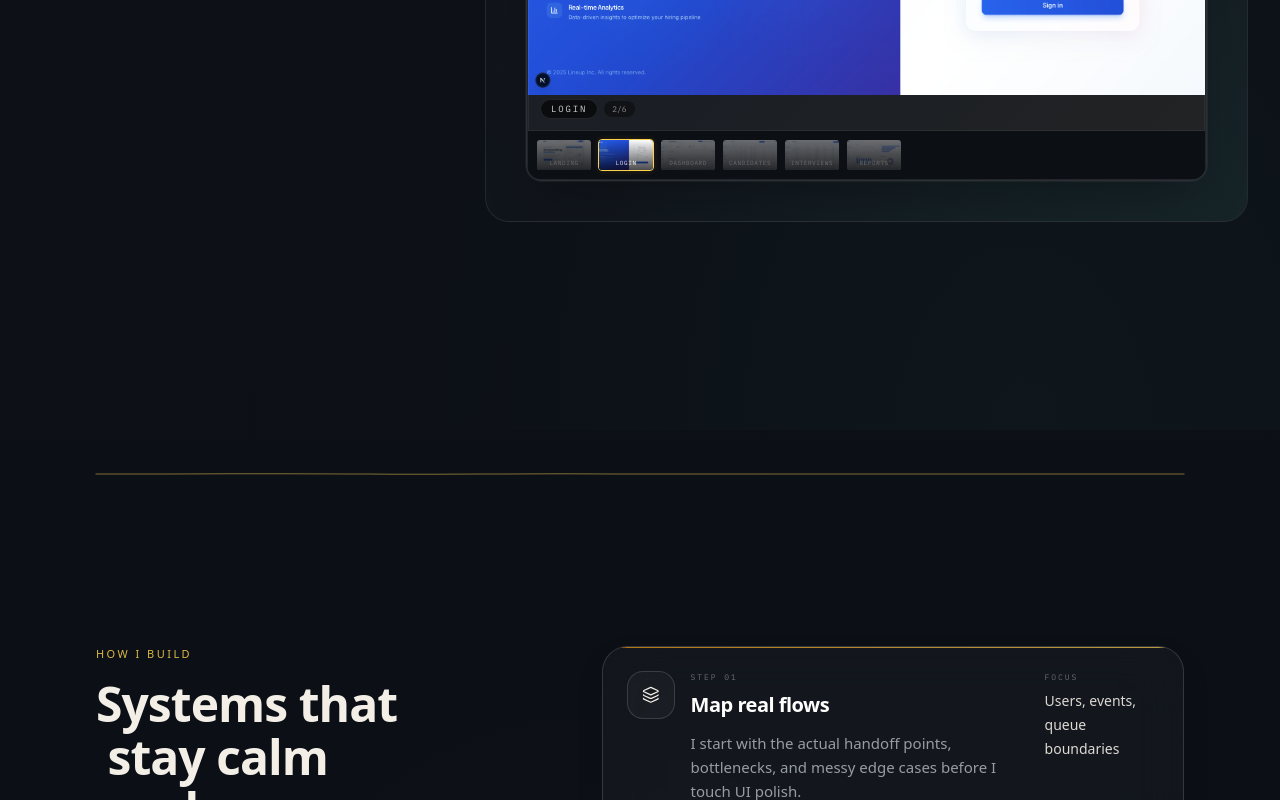
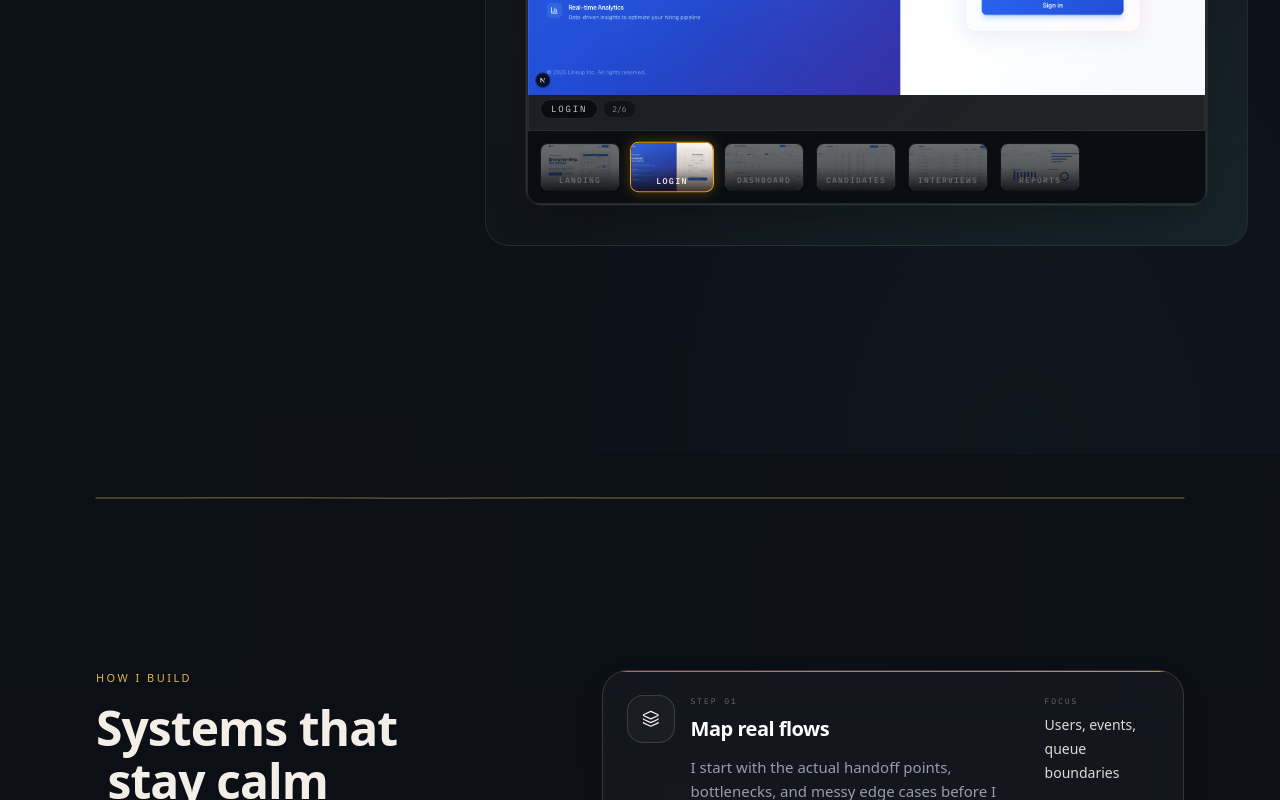
Before and after one commit to ChinmayyK/Portfolio, a Next.js app: page / in a window 1280 px wide. Shown: the part 4340-5140 px from the top of the page. Built offline with nearby package versions, Linux system fonts and the light colour scheme.

Commit message:
Redesign project gallery thumbnails for a more premium card feel

```diff
--- a/src/components/Projects.tsx
+++ b/src/components/Projects.tsx
@@ -219,14 +219,23 @@ function Gallery({ slides }: { slides: ScreenshotSlide[] }) {
         <div className="absolute inset-0 ring-1 ring-inset ring-white/[0.06] rounded-[inherit] pointer-events-none z-30" />
       </div>
       {slides.length > 1 && (
-        <div className="flex gap-1 p-1.5 overflow-x-auto bg-black/20 scrollbar-hide sm:gap-1.5 sm:p-2">
+        <div className="flex gap-2 p-2 overflow-x-auto bg-black/30 scrollbar-hide sm:gap-3 sm:p-3 backdrop-blur-md">
           {slides.map((sl, i) => (
             <button key={i} onClick={e => { e.stopPropagation(); triggerHaptic("light"); go(i, i > active ? 1 : -1); }}
-              className={`relative shrink-0 w-12 h-7 rounded overflow-hidden transition-all duration-300 border sm:w-14 sm:h-8 ${i === active ? "opacity-100 border-[var(--accent-soft)] shadow-[0_0_6px_rgba(245,158,11,0.15)]" : "opacity-40 hover:opacity-70 border-transparent"}`}
+              className={`relative shrink-0 w-16 h-10 rounded-lg overflow-hidden transition-all duration-500 border sm:w-20 sm:h-12 ${
+                i === active
+                  ? "opacity-100 border-[var(--accent)] shadow-[0_0_12px_rgba(245,158,11,0.3)] scale-105"
+                  : "opacity-40 hover:opacity-80 border-white/10 hover:border-white/20"
+              }`}
               aria-label={`Go to ${sl.label}`}>
-              <Image src={sl.src} alt="" fill sizes="56px" className="object-cover" />
-              <div className="absolute inset-0 bg-gradient-to-t from-black/70 to-transparent" />
-              <span className="absolute inset-x-0 bottom-0 p-0.5 text-center text-[6px] font-mono uppercase tracking-widest text-white/90">{sl.label}</span>
+              <Image src={sl.src} alt="" fill sizes="80px" className="object-cover" />
+              <div className="absolute inset-0 bg-gradient-to-t from-black/80 via-black/20 to-transparent" />
+              <div className="absolute inset-x-0 bottom-0 p-1 flex justify-center items-center">
+                <span className="text-[7px] sm:text-[8px] font-mono font-bold uppercase tracking-[0.15em] text-white/90 drop-shadow-md text-center line-clamp-1">{sl.label}</span>
+              </div>
+              {i === active && (
+                <div className="absolute inset-0 bg-[var(--accent)]/5 pointer-events-none" />
+              )}
             </button>
           ))}
         </div>
```
